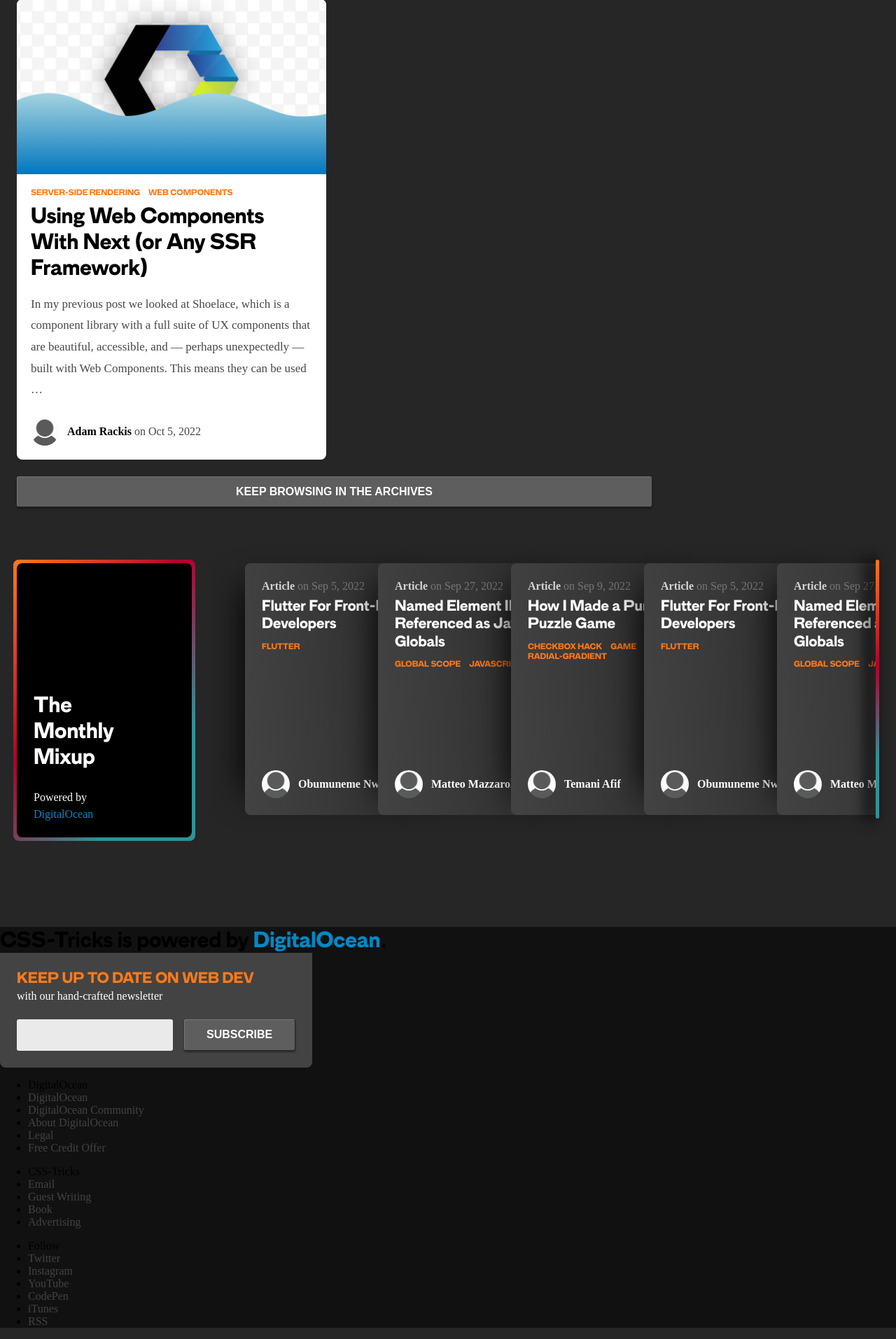
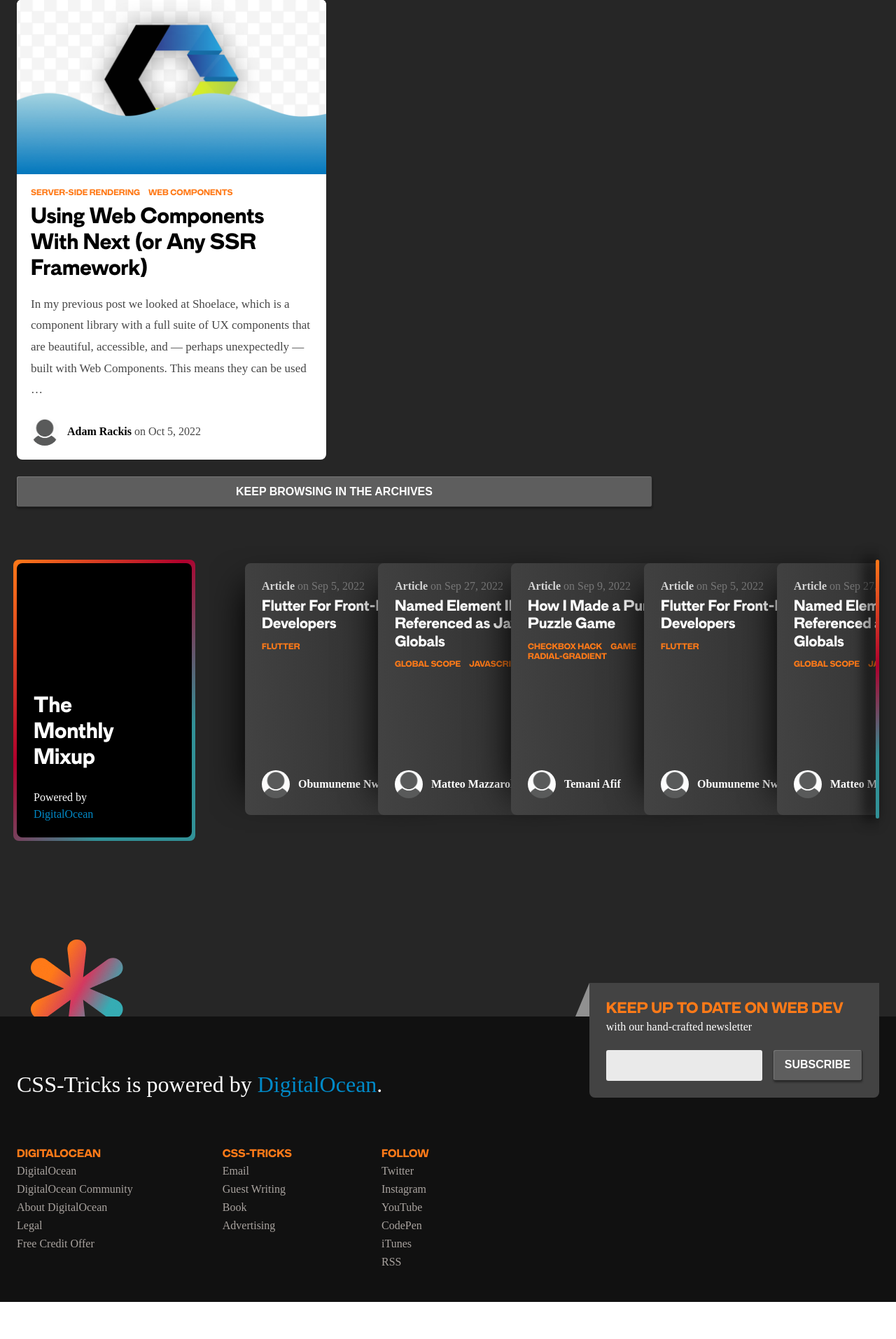
Before and after one commit to AverageUser4/tricks, a PHP site: page / in a window 1280 px wide. Shown: the part 4578-6492 px from the top of the page at 70% size. After the commit the page ends 6439 px from the top, so only its background shows below. Run offline with PHP 8.4, Linux system fonts and the light colour scheme; some web fonts are replaced.

Commit message:
super mega

```diff
--- a/css/home-main.css
+++ b/css/home-main.css
@@ -46,6 +46,15 @@ body {
   color: rgb(255, 255, 255);
 }
 
+.heading--fancy {
+  font-weight: normal;
+  font-family: Blanco, serif;
+}
+
+.heading--no-margin {
+  margin: 0;
+}
+
 .link {
   color: rgb(0, 137, 199);
   text-decoration: none;
@@ -68,6 +77,14 @@ body {
 
 .link--color-5 {
   color: rgb(67, 67, 67);
+}
+
+.link--color-6 {
+  color: rgb(169, 163, 159);
+}
+.link--color-6:hover {
+  opacity: 1;
+  color: rgb(255, 255, 255);
 }
 
 .article-preview {
@@ -252,11 +269,13 @@ body {
 @media (min-width: 800px) {
   .content-and-ads {
     display: flex;
-    align-items: flex-start;
     gap: 24px;
   }
   .content-and-ads__content {
     grid-template-columns: auto;
+  }
+  .content-and-ads__ads {
+    align-content: start;
   }
 }
 @media (min-width: 1200px) {
@@ -270,11 +289,23 @@ body {
   }
 }
 .cool-prompt {
+  position: relative;
+  margin-top: -48px;
   padding: 24px;
-  width: max-content;
   color: rgb(255, 255, 255);
   background-color: rgb(67, 67, 67);
   border-radius: 0 0 8px 8px;
+}
+.cool-prompt::before {
+  content: "";
+  position: absolute;
+  top: 0;
+  left: -20px;
+  width: 0;
+  height: 0;
+  border-width: 24px 10px;
+  border-color: transparent rgb(144, 144, 144) rgb(144, 144, 144) transparent;
+  border-style: solid;
 }
 
 .cool-prompt__heading {
@@ -288,7 +319,24 @@ body {
   gap: 16px;
   margin-top: 24px;
 }
+.cool-prompt__form > :nth-child(1) {
+  width: 65%;
+}
+.cool-prompt__form > :nth-child(2) {
+  width: 35%;
+  padding-left: 0;
+  padding-right: 0;
+}
 
+@media (min-width: 800px) {
+  .cool-prompt__form > :nth-child(1), .cool-prompt__form > :nth-child(2) {
+    width: auto;
+  }
+  .cool-prompt__form > :nth-child(2) {
+    padding-left: 1em;
+    padding-right: 1em;
+  }
+}
 .fancy-cards-container {
   display: flex;
   gap: 24px;
@@ -454,6 +502,55 @@ body {
   width: 275px;
 }
 
+.mini-ad {
+  position: sticky;
+  top: 16px;
+  display: grid;
+  grid-template-columns: 60% 40%;
+  gap: 12px;
+  padding: 24px;
+  background-color: rgb(234, 234, 234);
+  border-radius: 8px;
+}
+
+.mini-ad__image {
+  display: block;
+  width: 100%;
+  border-radius: 8px;
+}
+.mini-ad__image:hover {
+  opacity: 0.8;
+}
+
+.mini-ad__text {
+  margin: 0;
+  font-size: 10px;
+  line-height: 160%;
+}
+
+.mini-ad__ads-by {
+  position: absolute;
+  bottom: 8px;
+  right: 8px;
+  font-size: 11px;
+}
+
+.named-list {
+  display: grid;
+  align-content: start;
+  gap: 8px;
+  margin: 24px 0;
+  padding: 0;
+  list-style: none;
+}
+
+.named-list__name {
+  text-transform: uppercase;
+  color: rgb(255, 122, 24);
+  font-weight: bold;
+  font-family: Primer;
+}
+
 .search-button {
   position: fixed;
   top: 12px;
@@ -519,8 +616,7 @@ body {
 
 .sponsored-post__accent {
   font-family: monospace;
-  font-variant: small-caps;
-  font-weight: 600;
+  text-transform: uppercase;
 }
 
 .sponsors-promo {
@@ -572,6 +668,40 @@ body {
   background-color: rgb(17, 17, 17);
 }
 
+.the-footer-content {
+  max-width: 1500px;
+  margin: auto;
+  padding: 0 24px 24px;
+}
+
+.the-footer__top {
+  display: flex;
+  justify-content: center;
+  align-items: flex-end;
+  flex-wrap: wrap-reverse;
+  gap: 32px;
+  margin-bottom: 48px;
+}
+
+.the-footer__bottom {
+  display: grid;
+  grid-template-columns: repeat(2, auto);
+}
+
+@media (min-width: 800px) {
+  .the-footer__top {
+    justify-content: space-between;
+    flex-wrap: nowrap;
+    gap: 64px;
+  }
+}
+@media (min-width: 940px) {
+  .the-footer__bottom {
+    grid-template-columns: repeat(3, auto);
+    justify-content: start;
+    gap: 128px;
+  }
+}
 .the-header {
   background-color: rgb(17, 17, 17);
   border-bottom: 1px solid rgb(103, 103, 103);
@@ -606,12 +736,16 @@ body {
 .website-content {
   max-width: 1500px;
   margin: auto;
-  padding: 16px 16px 128px;
+  padding: 16px 16px 256px;
+  background-image: url("../images/icons/star.webp");
+  background-repeat: no-repeat;
+  background-position: right 80px bottom -15px;
 }
 
 @media (min-width: 800px) {
   .website-content {
-    padding: 32px 24px 128px;
+    padding: 32px 24px 256px;
+    background-position: left 20px bottom -50px;
   }
 }
 @media (min-width: 1100px) {
--- a/index.html
+++ b/index.html
@@ -913,7 +913,19 @@
 
           </article>
 
-          <!-- TODO: add mini-ad (appears when scorlled enough) -->
+          <article class="mini-ad">
+
+            <a>
+              <img class="mini-ad__image" src="images/misc/mini-ad.jpg">
+            </a>
+
+            <p class="mini-ad__text">
+              <a class="link link--color-5">Your new development career awaits. Check out the latest listings.</a>
+            </p>
+
+            <a class="link link--color-5 mini-ad__ads-by">(ads via Carbon)</a>
+
+          </article>
 
         </div>
 
@@ -1252,7 +1264,7 @@
 
       <div class="the-footer__top">
 
-        <span class="heading">
+        <span class="heading heading--fancy heading--color-2 heading--no-margin">
           CSS-Tricks is powered by <a class="link">DigitalOcean</a>.
         </span>
 
@@ -1277,29 +1289,29 @@
 
         <ul class="named-list">
           <li class="named-list__name">DigitalOcean</li>
-          <li><a class="link link--color-5">DigitalOcean</a></li>
-          <li><a class="link link--color-5">DigitalOcean Community</a></li>
-          <li><a class="link link--color-5">About DigitalOcean</a></li>
-          <li><a class="link link--color-5">Legal</a></li>
-          <li><a class="link link--color-5">Free Credit Offer</a></li>
+          <li><a class="link link--color-6">DigitalOcean</a></li>
+          <li><a class="link link--color-6">DigitalOcean Community</a></li>
+          <li><a class="link link--color-6">About DigitalOcean</a></li>
+          <li><a class="link link--color-6">Legal</a></li>
+          <li><a class="link link--color-6">Free Credit Offer</a></li>
         </ul>
 
         <ul class="named-list">
           <li class="named-list__name">CSS-Tricks</li>
-          <li><a class="link link--color-5">Email</a></li>
-          <li><a class="link link--color-5">Guest Writing</a></li>
-          <li><a class="link link--color-5">Book</a></li>
-          <li><a class="link link--color-5">Advertising</a></li>
+          <li><a class="link link--color-6">Email</a></li>
+          <li><a class="link link--color-6">Guest Writing</a></li>
+          <li><a class="link link--color-6">Book</a></li>
+          <li><a class="link link--color-6">Advertising</a></li>
         </ul>
 
         <ul class="named-list">
           <li class="named-list__name">Follow</li>
-          <li><a class="link link--color-5">Twitter</a></li>
-          <li><a class="link link--color-5">Instagram</a></li>
-          <li><a class="link link--color-5">YouTube</a></li>
-          <li><a class="link link--color-5">CodePen</a></li>
-          <li><a class="link link--color-5">iTunes</a></li>
-          <li><a class="link link--color-5">RSS</a></li>
+          <li><a class="link link--color-6">Twitter</a></li>
+          <li><a class="link link--color-6">Instagram</a></li>
+          <li><a class="link link--color-6">YouTube</a></li>
+          <li><a class="link link--color-6">CodePen</a></li>
+          <li><a class="link link--color-6">iTunes</a></li>
+          <li><a class="link link--color-6">RSS</a></li>
         </ul>
 
       </nav>
--- a/scss/components/_content-and-ads.scss
+++ b/scss/components/_content-and-ads.scss
@@ -33,12 +33,15 @@
 @media(min-width: 800px) {
   .content-and-ads {
     display: flex;
-    align-items: flex-start;
     gap: 24px;
   }
 
   .content-and-ads__content {
     grid-template-columns: auto;
+  }
+
+  .content-and-ads__ads {
+    align-content: start;
   }
 }
 
--- a/scss/components/_cool-prompt.scss
+++ b/scss/components/_cool-prompt.scss
@@ -1,12 +1,30 @@
 @use '../var';
 
 .cool-prompt {
+  position: relative;
+  margin-top: -48px;
+
   padding: 24px;
-  width: max-content;
 
   color: rgb(255 255 255);
   background-color: rgb(67, 67, 67);
   border-radius: 0 0 var.$border-radius var.$border-radius;
+
+  &::before {
+    content: '';
+
+    position: absolute;
+    top: 0;
+    left: -20px;
+
+    width: 0;
+    height: 0;
+
+    border-width: 24px 10px;
+    border-color: transparent rgb(144, 144, 144) rgb(144, 144, 144) transparent;
+    border-style: solid;
+  }
+
 }
 
 .cool-prompt__heading {
@@ -21,4 +39,28 @@
   gap: 16px;
 
   margin-top: 24px;
+
+  & > :nth-child(1) {
+    width: 65%;
+  }
+
+  & > :nth-child(2) {
+    width: 35%;
+    padding-left: 0;
+    padding-right: 0;
+  }
 }
+
+@media(min-width: 800px) {
+  .cool-prompt__form {
+    & > :nth-child(1),
+    & > :nth-child(2) {
+      width: auto;
+    }
+
+    & > :nth-child(2) {
+      padding-left: 1em;
+      padding-right: 1em;
+    }
+  }
+}
--- a/scss/components/_heading.scss
+++ b/scss/components/_heading.scss
@@ -18,3 +18,12 @@
 .heading--color-2 {
   color: rgb(255, 255, 255);
 }
+
+.heading--fancy {
+  font-weight: normal;
+  font-family: Blanco, serif;
+}
+
+.heading--no-margin {
+  margin: 0;
+}
--- a/scss/components/_link.scss
+++ b/scss/components/_link.scss
@@ -24,3 +24,12 @@
 .link--color-5 {
   color: rgb(67 67 67);
 }
+
+.link--color-6 {
+  color: rgb(169 163 159);
+
+  &:hover {
+    opacity: 1;
+    color: rgb(255 255 255);
+  }
+}
--- /dev/null
+++ b/scss/components/_named-list.scss
@@ -0,0 +1,19 @@
+@use '../var';
+
+.named-list {
+  display: grid;
+  align-content: start;
+  gap: 8px;
+
+  margin: 24px 0;
+  padding: 0;
+
+  list-style: none;
+}
+
+.named-list__name {
+  text-transform: uppercase;
+  color: var.$orange;
+  font-weight: bold;
+  font-family: Primer;
+}
--- a/scss/components/_sponsored-post.scss
+++ b/scss/components/_sponsored-post.scss
@@ -37,6 +37,5 @@
 
 .sponsored-post__accent {
   font-family: monospace;
-  font-variant: small-caps;
-  font-weight: 600;
+  text-transform: uppercase;
 }
--- a/scss/components/_the-footer.scss
+++ b/scss/components/_the-footer.scss
@@ -3,3 +3,40 @@
 .the-footer {
   background-color: rgb(17, 17, 17);
 }
+
+.the-footer-content {
+  max-width: var.$max-width;
+  margin: auto;
+  padding: 0 24px 24px;
+}
+
+.the-footer__top {
+  display: flex;
+  justify-content: center;
+  align-items: flex-end;
+  flex-wrap: wrap-reverse;
+  gap: 32px;
+
+  margin-bottom: 48px;
+}
+
+.the-footer__bottom {
+  display: grid;
+  grid-template-columns: repeat(2, auto);
+}
+
+@media(min-width: 800px) {
+  .the-footer__top {
+    justify-content: space-between;
+    flex-wrap: nowrap;
+    gap: 64px;
+  }
+}
+
+@media(min-width: 940px) {
+  .the-footer__bottom {
+    grid-template-columns: repeat(3, auto);
+    justify-content: start;
+    gap: 128px;
+  }
+}
--- a/scss/components/_website-content.scss
+++ b/scss/components/_website-content.scss
@@ -3,12 +3,18 @@
 .website-content {
   max-width: var.$max-width;
   margin: auto;
-  padding: 16px 16px 128px;
+  padding: 16px 16px 256px;
+
+  background-image: url('../images/icons/star.webp');
+  background-repeat: no-repeat;
+  background-position: right 80px bottom -15px;
 }
 
 @media(min-width: 800px) {
   .website-content {
-    padding: 32px 24px 128px;
+    padding: 32px 24px 256px;
+
+    background-position: left 20px bottom -50px;
   }
 }
 
--- a/scss/home-main.scss
+++ b/scss/home-main.scss
@@ -13,6 +13,8 @@
 @use 'components/horizontal-list';
 @use 'components/input';
 @use 'components/logo';
+@use 'components/mini-ad';
+@use 'components/named-list';
 @use 'components/search-button';
 @use 'components/sponsored-post';
 @use 'components/sponsors-promo';
```
Also changed, not shown: scss/components/_mini-ad.scss (+37 -0 lines), testing.html (added, +22 -0 lines), 1 other file.
